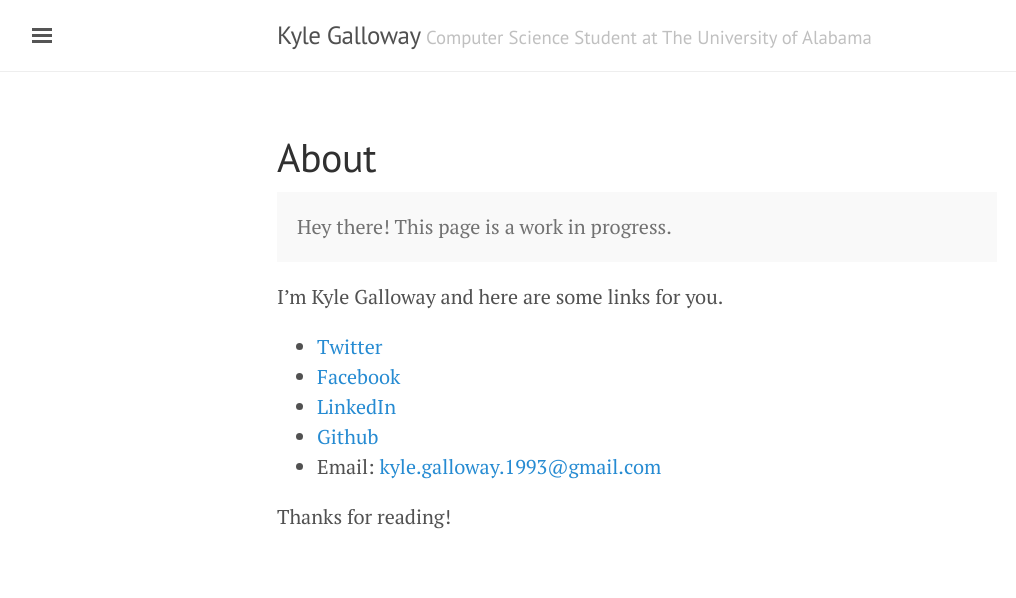
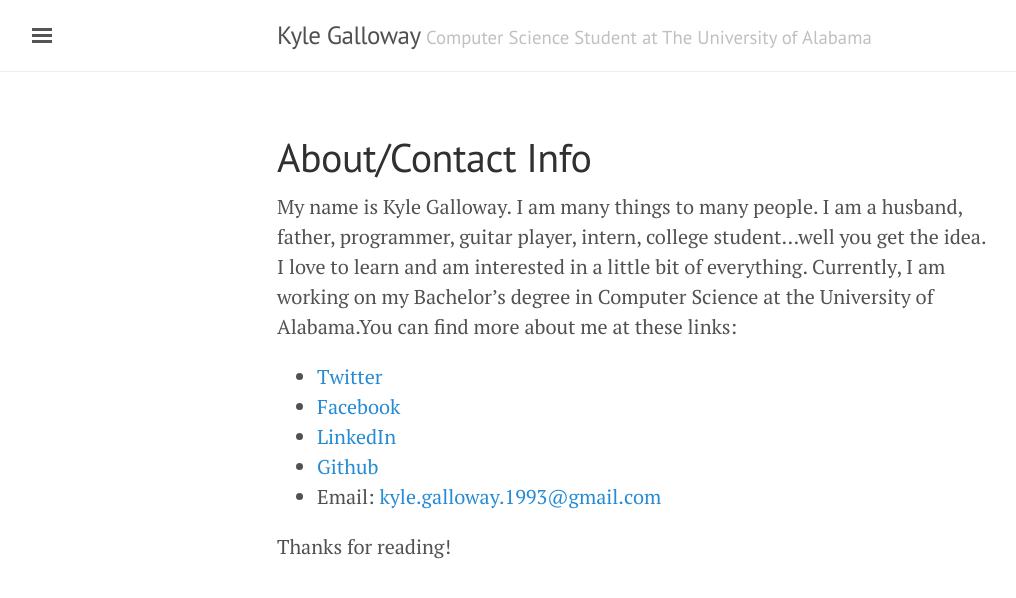
Before and after one commit to kylegalloway/old-kylegalloway.github.io, a Jekyll site: the page built from about.md, in a window 1280 px wide. Shown: the top 598 px of the page, without its empty margins (3-1019 px from the left). Built offline with Jekyll 4.4.1, drawn with Linux system fonts in a browser that asks for light colours.

Commit message:
Updated the about section.

```diff
--- a/about.md
+++ b/about.md
@@ -1,14 +1,9 @@
 ---
 layout: page
-title: About
+title: About/Contact Info
 ---
 
-<p class="message">
-  Hey there! This page is a work in progress.
-</p>
-
-I'm Kyle Galloway and here are some links for you.
-
+My name is Kyle Galloway. I am many things to many people. I am a husband, father, programmer, guitar player, intern, college student...well you get the idea. I love to learn and am interested in a little bit of everything. Currently, I am working on my Bachelor's degree in Computer Science at the University of Alabama.You can find more about me at these links:
 * [Twitter](https://twitter.com/kylegallowayckg)
 * [Facebook](http://www.facebook.com/christopher.kyle.galloway)
 * [LinkedIn](www.linkedin.com/in/ckgalloway)
```
